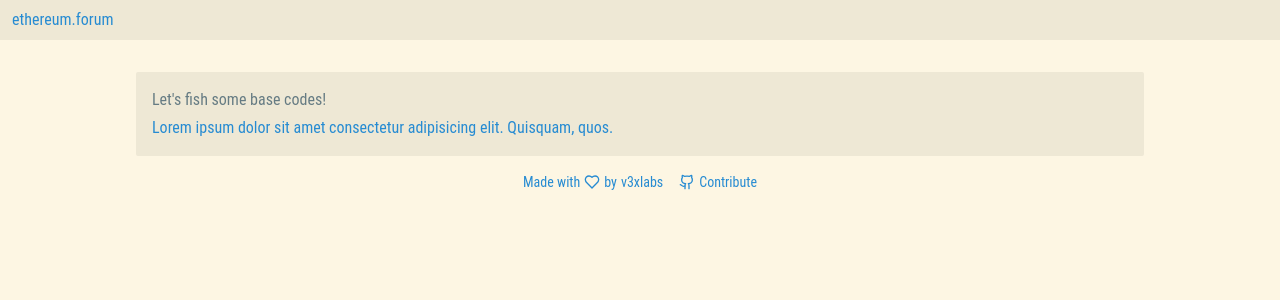
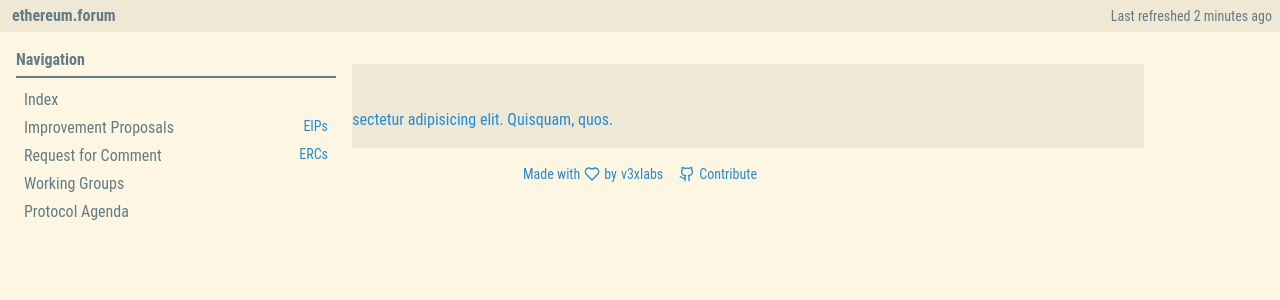
Before and after one commit to waiscodes/ethereum-forum, a React (Vite) app in the folder web/: page / in a window 1280 px wide. Shown: the top 300 px of the page. Built offline with nearby package versions, Linux system fonts and the light colour scheme; a web font is replaced by a local one.

Commit message:
Update navigation & styling

```diff
--- a/web/src/components/Navbar.tsx
+++ b/web/src/components/Navbar.tsx
@@ -5,14 +5,15 @@ export const Navbar = () => {
         <>
             <div className="w-full bg-secondary fixed sm:relative flex justify-between items-center">
                 <div className="flex items-stretch gap-2 h-full px-3">
-                    <Link to="/" className="text-secondary text-base hover:underline py-2 block">
+                    <Link to="/" className="text-primary font-bold text-base hover:underline py-1 block">
                         <span>ethereum</span>
                         <span className="text-secondary">.</span>
                         <span>forum</span>
                     </Link>
                 </div>
-                <div className="flex items-center h-full gap-2 flex-1 justify-end">
+                <div className="flex items-center h-full gap-2 flex-1 justify-end px-2 text-sm">
                     {/* <UserProfile /> */}
+                    Last refreshed 2 minutes ago
                 </div>
             </div>
             <div className="h-12 w-full sm:hidden" />
--- /dev/null
+++ b/web/src/components/Sidebar.tsx
@@ -0,0 +1,52 @@
+export const Sidebar = () => {
+    return (
+        <div className="bg-primary p-4 fixed">
+            <nav className="w-screen max-w-xs space-y-2">
+                <p className="font-bold w-full border-b-2 border-b-primary pb-1">Navigation</p>
+                <ul>
+                    {
+                        [
+                            {
+                                title: 'Index',
+                                href: '/'
+                            },
+                            {
+                                title: 'Improvement Proposals',
+                                short: 'EIPs',
+                                href: '/c/eips'
+                            },
+                            {
+                                title: 'Request for Comment',
+                                short: 'ERCs',
+                                href: '/c/ercs'
+                            },
+                            {
+                                title: 'Working Groups',
+                                href: '/c/wgs'
+                            },
+                            {
+                                title: 'Protocol Agenda',
+                                href: '/c/agenda'
+                            }
+                        ].map((item) => (
+                            <li key={item.href}>
+                                <a href={item.href} className="flex justify-between hover:bg-secondary px-2 py-0.5">
+                                    <span>
+                                        {item.title}
+                                    </span>
+                                    {
+                                        item.short && (
+                                            <span className="text-sm text-secondary text-right">
+                                                {item.short}
+                                            </span>
+                                        )
+                                    }
+                                </a>
+                            </li>
+                        ))
+                    }
+                </ul>
+            </nav>
+        </div>
+    );
+};
--- a/web/src/routeTree.gen.ts
+++ b/web/src/routeTree.gen.ts
@@ -12,12 +12,19 @@
 
 import { Route as rootRoute } from './routes/__root'
 import { Route as IndexImport } from './routes/index'
+import { Route as CChannelIdIndexImport } from './routes/c/$channelId/index'
 
 // Create/Update Routes
 
 const IndexRoute = IndexImport.update({
   id: '/',
   path: '/',
+  getParentRoute: () => rootRoute,
+} as any)
+
+const CChannelIdIndexRoute = CChannelIdIndexImport.update({
+  id: '/c/$channelId/',
+  path: '/c/$channelId/',
   getParentRoute: () => rootRoute,
 } as any)
 
@@ -32,6 +39,13 @@ declare module '@tanstack/react-router' {
       preLoaderRoute: typeof IndexImport
       parentRoute: typeof rootRoute
     }
+    '/c/$channelId/': {
+      id: '/c/$channelId/'
+      path: '/c/$channelId'
+      fullPath: '/c/$channelId'
+      preLoaderRoute: typeof CChannelIdIndexImport
+      parentRoute: typeof rootRoute
+    }
   }
 }
 
@@ -39,32 +53,37 @@ declare module '@tanstack/react-router' {
 
 export interface FileRoutesByFullPath {
   '/': typeof IndexRoute
+  '/c/$channelId': typeof CChannelIdIndexRoute
 }
 
 export interface FileRoutesByTo {
   '/': typeof IndexRoute
+  '/c/$channelId': typeof CChannelIdIndexRoute
 }
 
 export interface FileRoutesById {
   __root__: typeof rootRoute
   '/': typeof IndexRoute
+  '/c/$channelId/': typeof CChannelIdIndexRoute
 }
 
 export interface FileRouteTypes {
   fileRoutesByFullPath: FileRoutesByFullPath
-  fullPaths: '/'
+  fullPaths: '/' | '/c/$channelId'
   fileRoutesByTo: FileRoutesByTo
-  to: '/'
-  id: '__root__' | '/'
+  to: '/' | '/c/$channelId'
+  id: '__root__' | '/' | '/c/$channelId/'
   fileRoutesById: FileRoutesById
 }
 
 export interface RootRouteChildren {
   IndexRoute: typeof IndexRoute
+  CChannelIdIndexRoute: typeof CChannelIdIndexRoute
 }
 
 const rootRouteChildren: RootRouteChildren = {
   IndexRoute: IndexRoute,
+  CChannelIdIndexRoute: CChannelIdIndexRoute,
 }
 
 export const routeTree = rootRoute
@@ -77,11 +96,15 @@ export const routeTree = rootRoute
     "__root__": {
       "filePath": "__root.tsx",
       "children": [
-        "/"
+        "/",
+        "/c/$channelId/"
       ]
     },
     "/": {
       "filePath": "index.tsx"
+    },
+    "/c/$channelId/": {
+      "filePath": "c/$channelId/index.tsx"
     }
   }
 }
--- a/web/src/routes/__root.tsx
+++ b/web/src/routes/__root.tsx
@@ -3,6 +3,7 @@ import { Toaster } from 'sonner';
 
 import { Navbar } from '@/components/Navbar';
 import { AppWrapper } from '@/hooks/context';
+import { Sidebar } from '@/components/Sidebar';
 
 export const Route = createRootRoute({
     component: RootComponent,
@@ -12,7 +13,10 @@ function RootComponent() {
     return (
         <AppWrapper>
             <Navbar />
-            <Outlet />
+            <div className="flex">
+                <Sidebar />
+                <Outlet />
+            </div>
             <Toaster
                 expand={true}
                 theme="dark"
@@ -30,7 +34,7 @@ function RootComponent() {
                         boxShadow: 'none',
                     },
                 }}
-            />
+                />
         </AppWrapper>
     );
 }
--- /dev/null
+++ b/web/src/routes/c/$channelId/index.tsx
@@ -0,0 +1,17 @@
+import { createFileRoute } from '@tanstack/react-router';
+
+export const Route = createFileRoute('/c/$channelId/')({
+  component: RouteComponent,
+});
+
+function RouteComponent() {
+  const { channelId } = Route.useParams();
+
+  return (
+    <div className="mx-auto w-full max-w-screen-lg pt-8 px-2 space-y-4">
+      <h1 className="">channel/<b>{channelId}</b></h1>
+      <div className="card">
+      </div>
+    </div>
+  );
+}
--- a/web/src/routes/index.tsx
+++ b/web/src/routes/index.tsx
@@ -7,10 +7,10 @@ export const Route = createFileRoute('/')({
 
 function RouteComponent() {
   return (
-    <div className="mx-auto w-full max-w-screen-lg 2xl:max-w-screen-xl pt-8 px-2 space-y-4">
+    <div className="mx-auto w-full max-w-screen-lg pt-8 px-2 space-y-4">
       <div className="grid gap-2 grid-cols-1 md:grid-cols-[repeat(auto-fit,minmax(90px,1fr))] md:grid-flow-row-dense mx-auto">
         <div className="card flex-1 flex flex-col gap-1 h-fit col-span-full xl:col-span-6 2xl:col-span-8 w-full">
-          <h1 className="">Let&apos;s fish some base codes!</h1>
+          <h1 className="">Welcome to Ethereum Forum!</h1>
           <p className="text-secondary">
             Lorem ipsum dolor sit amet consectetur adipisicing elit. Quisquam, quos.
           </p>
--- a/web/tailwind.config.js
+++ b/web/tailwind.config.js
@@ -11,6 +11,9 @@ export default {
             textColor: {
                 primary: 'var(--theme-text-primary)',
                 secondary: 'var(--theme-text-secondary)',
+            },
+            borderColor: {
+                primary: 'var(--theme-text-primary)',
             },
             colors: {
                 // background: 'var(--theme-bg-color)',
```
Also changed, not shown: 1 other file (tests, documents, lock files or other folders).
